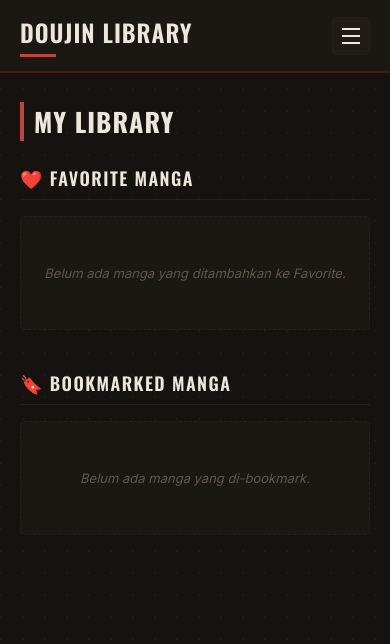
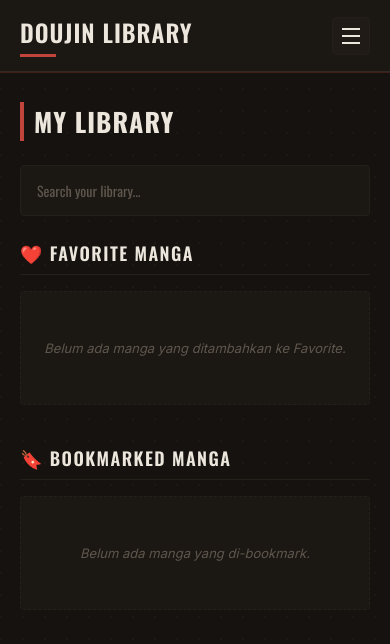
Before and after one commit to Ackerman237/Scrapper-manga, a website: page website/doujinPage/html/library.html in a window 390 px wide. Drawn offline with nearby package versions, Linux system fonts and the light colour scheme.

Commit message:
update fiture: add searchbar in library

```diff
--- a/website/doujinPage/css/library.css
+++ b/website/doujinPage/css/library.css
@@ -141,3 +141,76 @@
 .manga-card.is-hidden {
   display: none;
 }
+
+/* =========================================================
+   Library Search
+   ========================================================= */
+
+.library-search {
+  width: 100%;
+  margin-bottom: 30px;
+}
+
+.library-search input {
+  width: 100%;
+  padding: 14px 16px;
+
+  background: var(--bg-alt);
+  border: 1px solid var(--border-soft);
+  border-radius: var(--radius);
+
+  color: var(--text);
+
+  font-family: var(--font-display);
+  font-size: 14px;
+
+  outline: none;
+
+  transition:
+    border-color 0.2s ease,
+    background 0.2s ease;
+}
+
+.library-search input::placeholder {
+  color: var(--text-faint);
+}
+
+.library-search input:focus {
+  border-color: var(--ink);
+  background: var(--card);
+}
+
+/* =========================================================
+   Library Header Layout
+   ========================================================= */
+
+.library-header {
+  display: flex;
+  align-items: center;
+  justify-content: space-between;
+  gap: 30px;
+}
+
+
+/* Search desktop */
+
+.library-header .library-search {
+  width: 380px;
+  margin-bottom: 24px;
+}
+
+
+/* Mobile */
+
+@media (max-width: 700px) {
+
+  .library-header {
+    display: block;
+  }
+
+  .library-header .library-search {
+    width: 100%;
+    margin-top: 20px;
+  }
+
+}
--- a/website/doujinPage/html/library.html
+++ b/website/doujinPage/html/library.html
@@ -33,9 +33,20 @@
     </div>
   </header>
 
-  <!-- MAIN CONTENT -->
+  <!-- MAIN & LIBRARY CONTENT -->
   <main class="library-container">
-    <h1 class="library-title">My Library</h1>
+  <div class="library-header">
+    <h1 class="library-title">
+      My Library
+    </h1>
+    <div class="library-search">
+      <input
+        type="text"
+        id="librarySearch"
+        placeholder="Search your library..."
+        autocomplete="off">
+    </div>
+  </div>
 
     <!-- SECTION: FAVORITE MANGA -->
     <section class="library-section">
--- a/website/doujinPage/js/library.js
+++ b/website/doujinPage/js/library.js
@@ -35,7 +35,8 @@
 // Logika Render Library (Favorites & Bookmarks)
 // ============================================================
 
-const INITIAL_VISIBLE_COUNT = 6; // Jumlah card yang langsung ditampilkan sebelum tombol "See More" diklik
+const INITIAL_VISIBLE_COUNT = 6;
+let librarySearchQuery = "";
 
 function getStorageData(key) {
   return JSON.parse(localStorage.getItem(key)) || {};
@@ -46,7 +47,7 @@ function removeStorageItem(key, slug) {
   if (data[slug]) {
     delete data[slug];
     localStorage.setItem(key, JSON.stringify(data));
-    renderAllSections(); // Refresh tampilan
+    renderAllSections();
   }
 }
 
@@ -58,7 +59,22 @@ function renderLibrarySection(storageKey, gridId, emptyId, btnId) {
   if (!grid) return;
 
   const dataObj = getStorageData(storageKey);
-  const items = Object.values(dataObj);
+  let items = Object.values(dataObj);
+  console.log(storageKey, items);
+
+  if (librarySearchQuery.trim() !== "") {
+
+  items = items.filter(item => {
+
+    const title =
+      String(item.title || "")
+      .toLowerCase();
+
+    return title.includes(librarySearchQuery);
+
+  });
+
+}
 
   grid.innerHTML = "";
 
@@ -78,7 +94,6 @@ function renderLibrarySection(storageKey, gridId, emptyId, btnId) {
     const title = item.title || "Tanpa Judul";
     const rating = item.rating ? Number(item.rating).toFixed(1) : '-';
 
-    // Bagian tanggal "Disimpan: ..." telah dihapus sepenuhnya di sini
     card.innerHTML = `
       <div class="manga-card-thumb" style="background-image: url('${coverUrl}')" data-detail="${encodeURIComponent(item.slug)}"></div>
       <div class="manga-card-body">
@@ -92,14 +107,12 @@ function renderLibrarySection(storageKey, gridId, emptyId, btnId) {
       </div>
     `;
 
-    // Event klik untuk mengarah ke halaman detail
     card.querySelectorAll('[data-detail]').forEach(el => {
       el.addEventListener('click', () => {
         window.location.href = `detail.html?slug=${encodeURIComponent(item.slug)}`;
       });
     });
 
-    // Event tombol hapus khusus bookmark
     const removeBtn = card.querySelector('.btn-remove-item');
     if (removeBtn) {
       removeBtn.addEventListener('click', (e) => {
@@ -113,16 +126,16 @@ function renderLibrarySection(storageKey, gridId, emptyId, btnId) {
     grid.appendChild(card);
   });
 
-  // Atur tombol "See More" jika item melebihi batas awal
   if (items.length > INITIAL_VISIBLE_COUNT && seeMoreBtn) {
     seeMoreBtn.style.display = "block";
     let isExpanded = false;
 
+    // Bersihkan event onclick sebelumnya agar tidak terjadi tumpang tindih
     seeMoreBtn.onclick = () => {
       isExpanded = !isExpanded;
-      const hiddenCards = grid.querySelectorAll(".manga-card.is-hidden, .manga-card.is-revealed");
+      const allCards = grid.querySelectorAll(".manga-card");
 
-      hiddenCards.forEach((card, idx) => {
+      allCards.forEach((card, idx) => {
         if (idx >= INITIAL_VISIBLE_COUNT) {
           card.classList.toggle("is-hidden", !isExpanded);
           card.classList.toggle("is-revealed", isExpanded);
@@ -142,11 +155,19 @@ function renderAllSections() {
 }
 
 // ============================================================
-// Inisialisasi DOM & Tombol Back to Top
+// Inisialisasi DOM & Tombol Back to Top (Diperbaiki)
 // ============================================================
 
 document.addEventListener("DOMContentLoaded", () => {
   renderAllSections();
+
+  const searchInput = document.getElementById("librarySearch");
+  if (searchInput) {
+    searchInput.addEventListener("input", function () {
+      librarySearchQuery = this.value.toLowerCase().trim();
+      renderAllSections();
+    });
+  }
 
   // Back to Top functionality
   const backToTopBtn = document.getElementById('backToTop');
```
